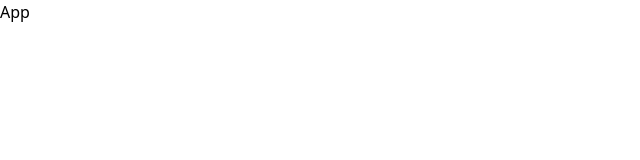
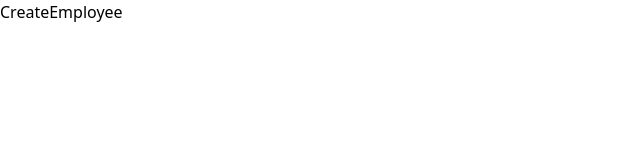
Before and after one commit to vzamboulingame/openclassrooms-projet-14, a React (Vite) app in the folder HRnet-React/: page /employee/create in a window 1280 px wide. Shown: the top 160 px of the page, without its empty margins (0-640 px from the left). Built offline with nearby package versions, Linux system fonts and the light colour scheme.

Commit message:
Made various changes :
- Created routes inside Main.tsx
- Deleted unused App.tsx
- Created empty Home / EmployeeList / CreateEmployee / NotFound pages

```diff
--- a/HRnet-React/src/App.tsx
+++ /dev/null
@@ -1,7 +0,0 @@
-export default function App() {
-  return (
-    <>
-      <h1>App</h1>
-    </>
-  );
-}
--- a/HRnet-React/src/main.tsx
+++ b/HRnet-React/src/main.tsx
@@ -1,10 +1,21 @@
-import React from 'react'
-import ReactDOM from 'react-dom/client'
-import App from './App.tsx'
+import React from 'react';
+import ReactDOM from 'react-dom/client';
+import { BrowserRouter as Router, Routes, Route } from "react-router-dom";
+import Home from './pages/Home';
+import EmployeeList from './pages/EmployeeList';
+import CreateEmployee from './pages/CreateEmployee';
+import NotFound from './pages/NotFound';
 import './index.css'
 
 ReactDOM.createRoot(document.getElementById('root')!).render(
   <React.StrictMode>
-    <App />
-  </React.StrictMode>,
+    <Router>
+      <Routes>
+        <Route path="/" element={<Home />} />
+        <Route path="/employee/list" element={<EmployeeList />} />
+        <Route path="/employee/create" element={<CreateEmployee />} />
+        <Route path="*" element={<NotFound />} />
+      </Routes>
+    </Router>
+  </React.StrictMode>
 )
--- /dev/null
+++ b/HRnet-React/src/pages/CreateEmployee.tsx
@@ -0,0 +1,12 @@
+/**
+ * Renders the CreateEmployee component.
+ *
+ * @return {JSX.Element} The rendered CreateEmployee component.
+ */
+export default function CreateEmployee(): JSX.Element {
+    return (
+      <div>
+        <h1>CreateEmployee</h1>
+      </div>
+    );
+  }
--- /dev/null
+++ b/HRnet-React/src/pages/EmployeeList.tsx
@@ -0,0 +1,12 @@
+/**
+ * Renders the EmployeeList component.
+ *
+ * @return {JSX.Element} The rendered EmployeeList component.
+ */
+export default function EmployeeList(): JSX.Element {
+    return (
+      <div>
+        <h1>EmployeeList</h1>
+      </div>
+    );
+  }
--- /dev/null
+++ b/HRnet-React/src/pages/Home.tsx
@@ -0,0 +1,12 @@
+/**
+ * Renders the Home component.
+ *
+ * @return {JSX.Element} The rendered Home component.
+ */
+export default function Home(): JSX.Element {
+    return (
+      <div>
+        <h1>Home</h1>
+      </div>
+    );
+  }
--- /dev/null
+++ b/HRnet-React/src/pages/NotFound.tsx
@@ -0,0 +1,12 @@
+/**
+ * Renders the NotFound component.
+ *
+ * @return {JSX.Element} The rendered CreateEmployee component.
+ */
+export default function NotFound(): JSX.Element {
+  return (
+    <div>
+      <h1>NotFound</h1>
+    </div>
+  );
+}
```
